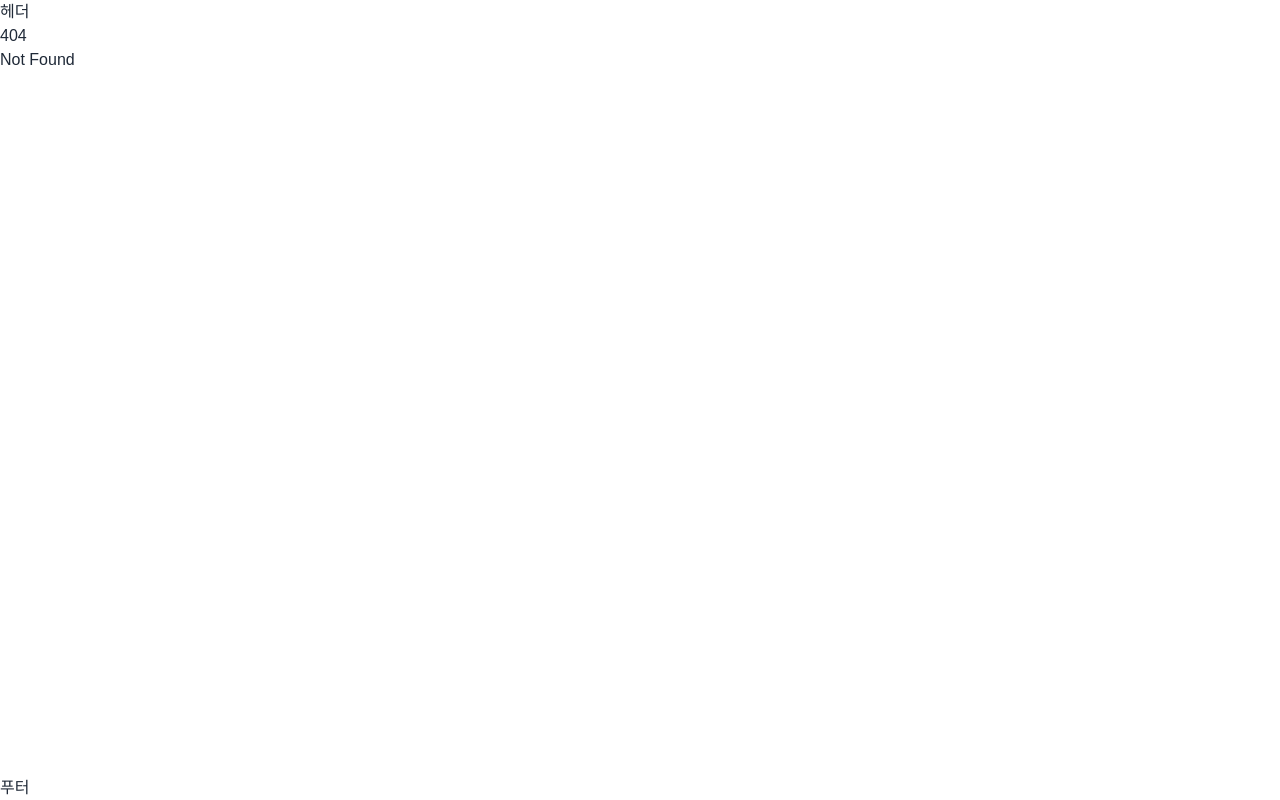
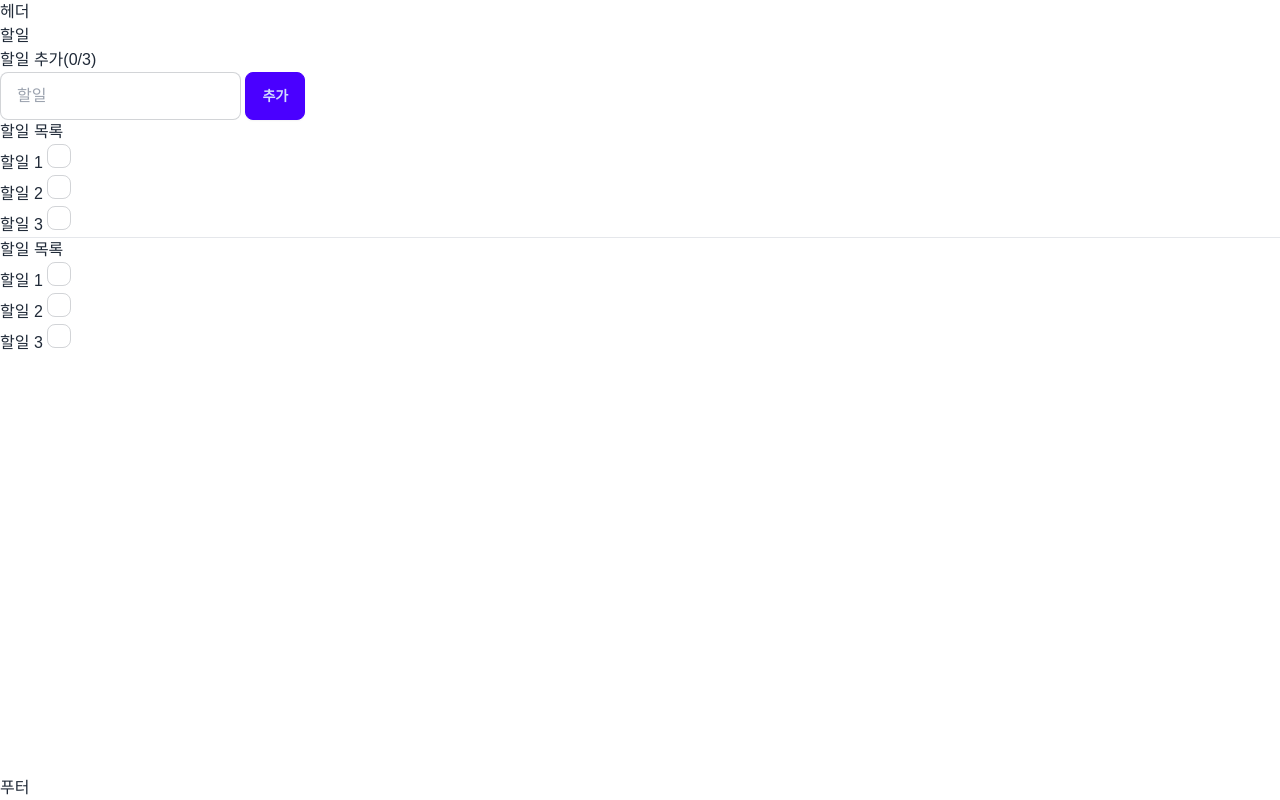
Before and after one commit to LeeKyeongYong/svelte_todo_study, a SvelteKit app in the folder front/: page /note/todo in a window 1280 px wide. Before the commit this address had no page. Built offline with nearby package versions, Linux system fonts and the light colour scheme; a web font is replaced by a local one.

Commit message:
오늘의 할일 추가

```diff
--- a/front/src/routes/+layout.svelte
+++ b/front/src/routes/+layout.svelte
@@ -6,6 +6,6 @@
 
 <!-- svelte-ignore a11y-click-events-have-key-events -->
 <!-- svelte-ignore a11y-no-static-element-interactions -->
-<header onclick={() => rq.msgInfo('헤더 클릭됨')}>헤더</header>
+<header>헤더</header>
 <main class="flex flex-grow flex-col">{@render children()}</main>
 <footer>푸터</footer>
--- a/front/src/routes/+page.svelte
+++ b/front/src/routes/+page.svelte
@@ -4,4 +4,4 @@
 	import 'toastr/build/toastr.css';
 </script>
 
-<button class="btn btn-primary btn-wide" onclick={() => reqData.msgInfo('안녕')}>버튼</button>
+<button class="btn btn-primary btn-wide" onclick={() => rq.msgInfo('안녕')}>버튼</button>
--- /dev/null
+++ b/front/src/routes/note/basic/v1/+page.svelte
@@ -0,0 +1,16 @@
+<script lang="ts">
+	let name = '홍길동';
+	let age = 20;
+	$: doubleAge = age * 2;
+	$: console.log('name:', name);
+</script>
+
+<h1>페이지</h1>
+<!-- svelte-ignore a11y-click-events-have-key-events -->
+<!-- svelte-ignore a11y-no-noninteractive-element-interactions -->
+<p onclick={() => (name = '홍길순')}>이름: {name}</p>
+<!-- svelte-ignore a11y-click-events-have-key-events -->
+<!-- svelte-ignore a11y-no-noninteractive-element-interactions -->
+<p onclick={() => age++}>나이: {age}</p>
+<p>나이 2배: {doubleAge}</p>
+ 15 changes: 15 additions & 0 deletions15
--- /dev/null
+++ b/front/src/routes/note/basic/v2/+page.svelte
@@ -0,0 +1,15 @@
+<script lang="ts">
+	let name = $state('홍길동');
+	let age = $state(20);
+	const doubleAge = $derived(age * 2);
+	$effect(() => console.log('name:', name));
+</script>
+
+<h1>페이지</h1>
+<!-- svelte-ignore a11y-click-events-have-key-events -->
+<!-- svelte-ignore a11y-no-noninteractive-element-interactions -->
+<p onclick={() => (name = '홍길순')}>이름: {name}</p>
+<!-- svelte-ignore a11y-click-events-have-key-events -->
+<!-- svelte-ignore a11y-no-noninteractive-element-interactions -->
+<p onclick={() => age++}>나이: {age}</p>
+<p>나이 2배: {doubleAge}</p>
--- /dev/null
+++ b/front/src/routes/note/todo/+page.svelte
@@ -0,0 +1,50 @@
+<script lang="ts">
+	function makeTodo(id: number, content: string, completed: boolean) {
+		return { id, content, completed };
+	}
+	const todos = $state([
+		makeTodo(1, '할일 1', false),
+		makeTodo(2, '할일 2', false),
+		makeTodo(3, '할일 3', false)
+	]);
+	const completed = $derived(todos.filter((todo) => todo.completed).length);
+	$effect(() => {
+		for (const todo of todos) console.log(todo.content, todo.completed);
+	});
+	function addTodo(this: HTMLFormElement, event: Event) {
+		const form = this;
+		if (form.todoContent.value.trim().length === 0) return;
+		todos.push(makeTodo(todos.length + 1, form.todoContent.value, false));
+		form.todoContent.value = '';
+		form.todoContent.focus();
+	}
+</script>
+
+<h1>할일</h1>
+<h2>할일 추가({completed}/{todos.length})</h2>
+<form on:submit|preventDefault={addTodo}>
+	<input name="todoContent" type="text" class="input input-bordered" placeholder="할일" />
+	<input type="submit" value="추가" class="btn btn-primary" />
+</form>
+
+<h2>할일 목록</h2>
+<ul>
+	{#each todos as todo (todo.id)}
+		<li>
+			{todo.content}
+			<input type="checkbox" class="checkbox" bind:checked={todo.completed} />
+		</li>
+	{/each}
+</ul>
+
+<hr />
+
+<h2>할일 목록</h2>
+<ul>
+	{#each todos as todo (todo.id)}
+		<li>
+			{todo.content}
+			<input type="checkbox" class="checkbox" bind:checked={todo.completed} />
+		</li>
+	{/each}
+</ul>
```
